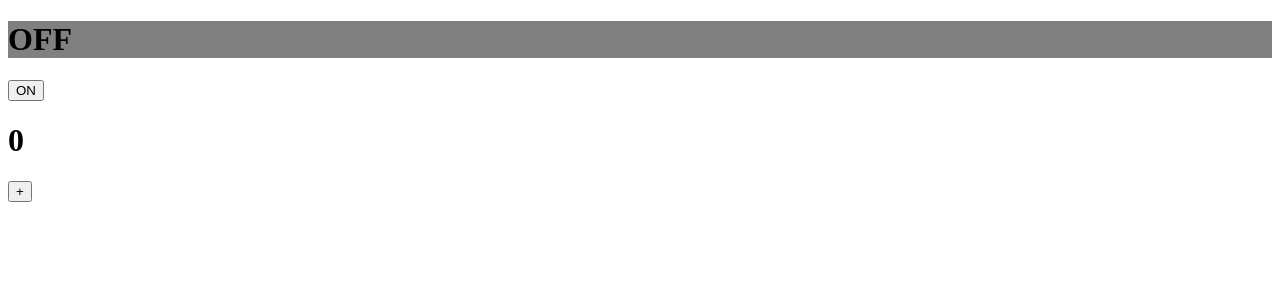
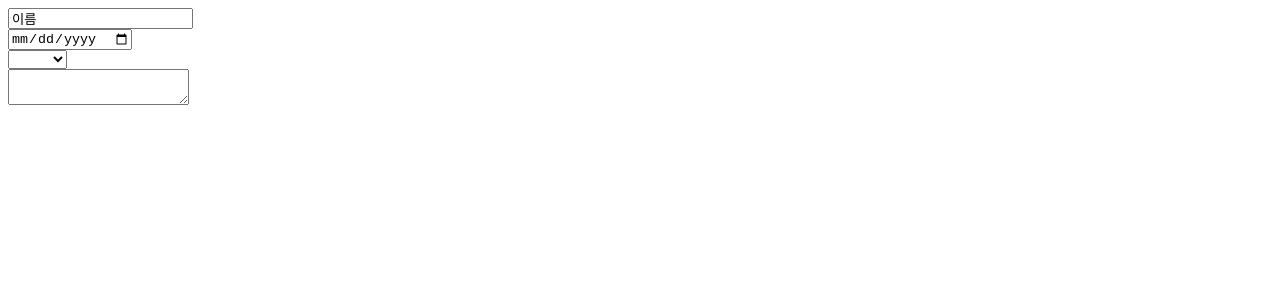
Before and after one commit to zuzubibi/2025-react, a React (Vite) app in the folder react-study/: page / in a window 1280 px wide. Shown: the top 300 px of the page. Built offline with nearby package versions, Linux system fonts and the light colour scheme.

Commit message:
lesson 50) input, select, textarea 를 react에서 사용해보기

```diff
--- a/react-study/src/App.jsx
+++ b/react-study/src/App.jsx
@@ -1,13 +1,11 @@
 import './App.css';
-import Bulb from './components/Bulb'
-import Counter from './components/Counter'
+import Register from './components/Register';
 
 function App() {
 
   return (
     <>
-      <Bulb/>
-      <Counter/>
+      <Register/>
     </>
   )
 }
--- /dev/null
+++ b/react-study/src/components/Register.jsx
@@ -0,0 +1,67 @@
+import {useState} from 'react';
+// 간단한 회원가입 폼
+// 1. 이름
+// 2. 생년월일
+// 3. 국적
+// 4. 자기소개
+
+const Register = () => {
+    const [name, setName] = useState("이름");
+    const [birth, setBirth] = useState("");
+    const [country, setCountry] = useState("");
+    const [bio, setBio] = useState('');
+
+    const onChangeName = (e) => {
+        setName(e.target.value);
+    };
+
+    const onChangeBirth = (e) => {
+        setBirth(e.target.value);
+    };
+
+    const onChangeCountry = (e) => {
+        setCountry(e.target.value);
+    };
+
+    const onChangeBio = (e) => {
+        setBio(e.target.value);
+    };
+
+    return (
+        <div>
+            <div>
+                <input
+                    value={name}
+                    onChange={onChangeName}
+                    placeholder={"이름"}
+                />
+            </div>
+            <div>
+                <input
+                    type="date"
+                    value={birth}
+                    onChange={onChangeBirth}
+                    placeholder={"생년월일"}
+                />
+            </div>
+            <div>
+                <select
+                    onChange={onChangeCountry}
+                    value={country}
+                >
+                    <option value=""></option>
+                    <option value="한국">한국</option>
+                    <option value="미국">미국</option>
+                    <option value="일본">일본</option>
+                    <option value="중국">중국</option>
+                    <option value="프랑스">프랑스</option>
+                </select>
+            </div>
+            <div>
+                <textarea value={bio} onChange={onChangeBio}/>
+            </div>
+        </div>
+    )
+};
+
+export default Register;
```
